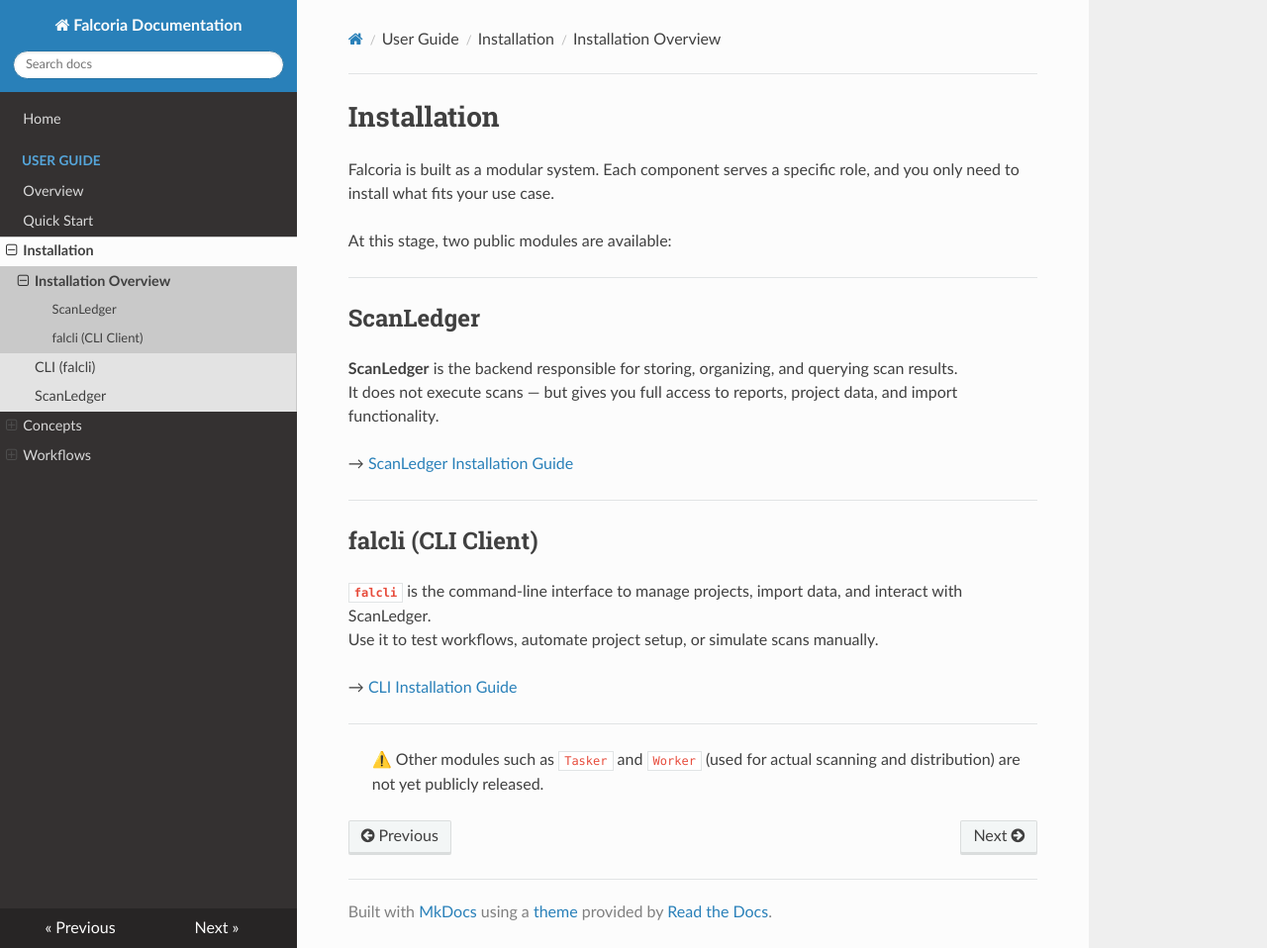
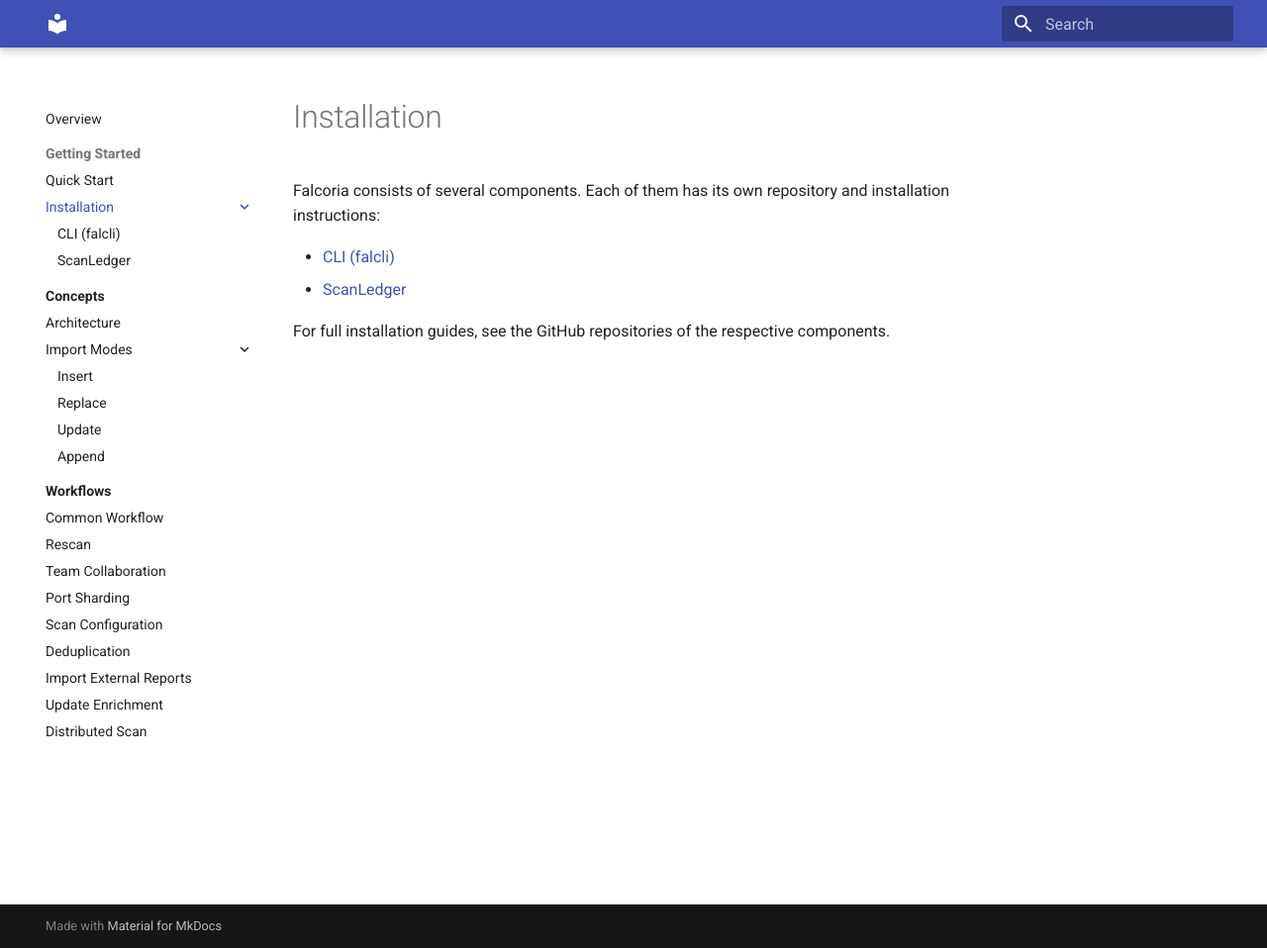
Before and after one commit to Falcoria/falcoria-docs, an MkDocs documentation site: the page built from docs/installation/index.md, in a window 1280 px wide and 958 px high. Shown: the whole window at 99% size. Built offline with MkDocs 1.6.1 and Material for MkDocs 9.7.7, drawn with Linux system fonts in a browser that asks for light colours; nearby versions of some CDN libraries.

```diff
--- /dev/null
+++ b/docs/concepts/index.md
@@ -0,0 +1,8 @@
+# Concepts
+
+This section explains the core ideas behind Falcoria:
+
+- **Architecture** — how the system is structured and how components interact.
+- **Import Modes** — different ways to insert, update, and extend scan data.
+
+Use this section as a reference to understand how Falcoria organizes and processes scan results.
--- /dev/null
+++ b/docs/installation/index.md
@@ -0,0 +1,8 @@
+# Installation
+
+Falcoria consists of several components. Each of them has its own repository and installation instructions:
+
+- [CLI (falcli)](falcli.md)
+- [ScanLedger](scanledger.md)
+
+For full installation guides, see the GitHub repositories of the respective components.
--- a/mkdocs.yml
+++ b/mkdocs.yml
@@ -1,41 +1,37 @@
-
-site_name: Falcoria Documentation
-
 theme:
-    name: readthedocs
-
-markdown_extensions:
-  - admonition
-  - pymdownx.tabbed:
-      alternate_style: true
-  - pymdownx.superfences
-  - codehilite
-  - toc:
-      permalink: true
+  name: material
+  features:
+    - navigation.expand
+    - navigation.sections
+    - navigation.indexes   # обязательно!
+    - navigation.top
+    - content.code.copy
 
 nav:
-  - Home: index.md
-  - User Guide:
-      - Overview: README.md
+  - Overview: index.md
+  - Getting Started:
       - Quick Start: quick-start.md
       - Installation:
-          - Installation Overview: installation.md
+          - installation/index.md
           - CLI (falcli): installation/falcli.md
           - ScanLedger: installation/scanledger.md
-      - Concepts:
-          - Architecture: architecture.md
-          - Import Modes:
-              - Import Modes Overview: import-modes/index.md
-              - Insert: import-modes/insert.md
-              - Replace: import-modes/replace.md
-              - Update: import-modes/update.md
-              - Append: import-modes/append.md
-      - Workflows:
-          - Common Workflow: use-cases/common-workflow.md
-          - Import External Reports: use-cases/import-external-reports.md
-          - Rescan: use-cases/rescan.md
-          - Update Enrichment: use-cases/update-enrichment.md
-          - Port Sharding (Evasion): use-cases/port-sharding.md
-          - Scan Configuration: use-cases/scan-configuration.md
-          - Deduplication Behavior: use-cases/deduplication-behavior.md
-          - Team Collaboration: use-cases/team-collaboration.md
+  - Concepts:
+      - concepts/index.md
+      - Architecture: architecture.md
+      - Import Modes:
+          - import-modes/index.md
+          - Insert: import-modes/insert.md
+          - Replace: import-modes/replace.md
+          - Update: import-modes/update.md
+          - Append: import-modes/append.md
+  - Workflows:
+      - use-cases/index.md
+      - Common Workflow: use-cases/common-workflow.md
+      - Rescan: use-cases/rescan.md
+      - Team Collaboration: use-cases/team-collaboration.md
+      - Port Sharding: use-cases/port-sharding.md
+      - Scan Configuration: use-cases/scan-configuration.md
+      - Deduplication: use-cases/deduplication-behavior.md
+      - Import External Reports: use-cases/import-external-reports.md
+      - Update Enrichment: use-cases/update-enrichment.md
+      - Distributed Scan: use-cases/distributed-scan.md
```
